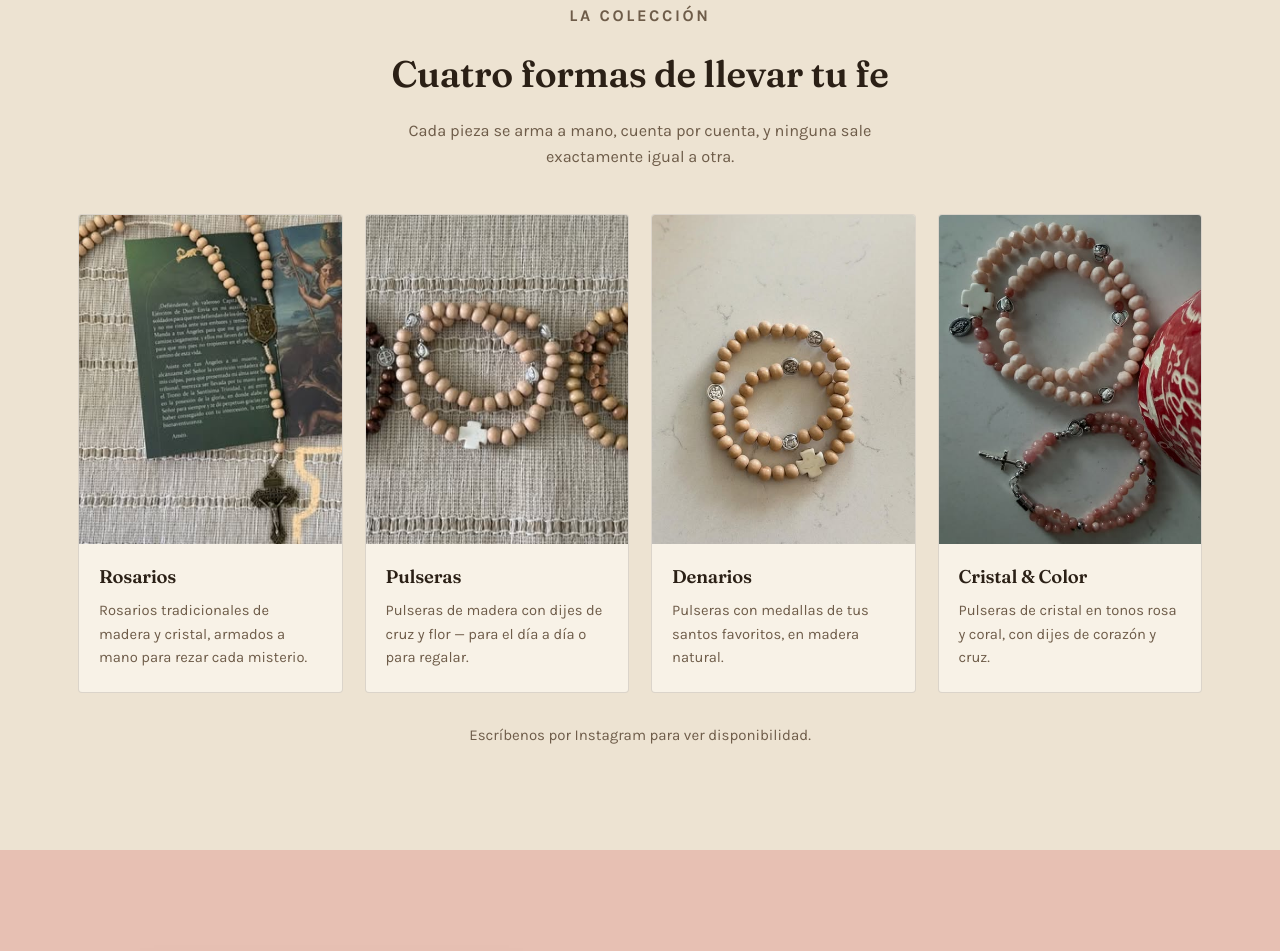
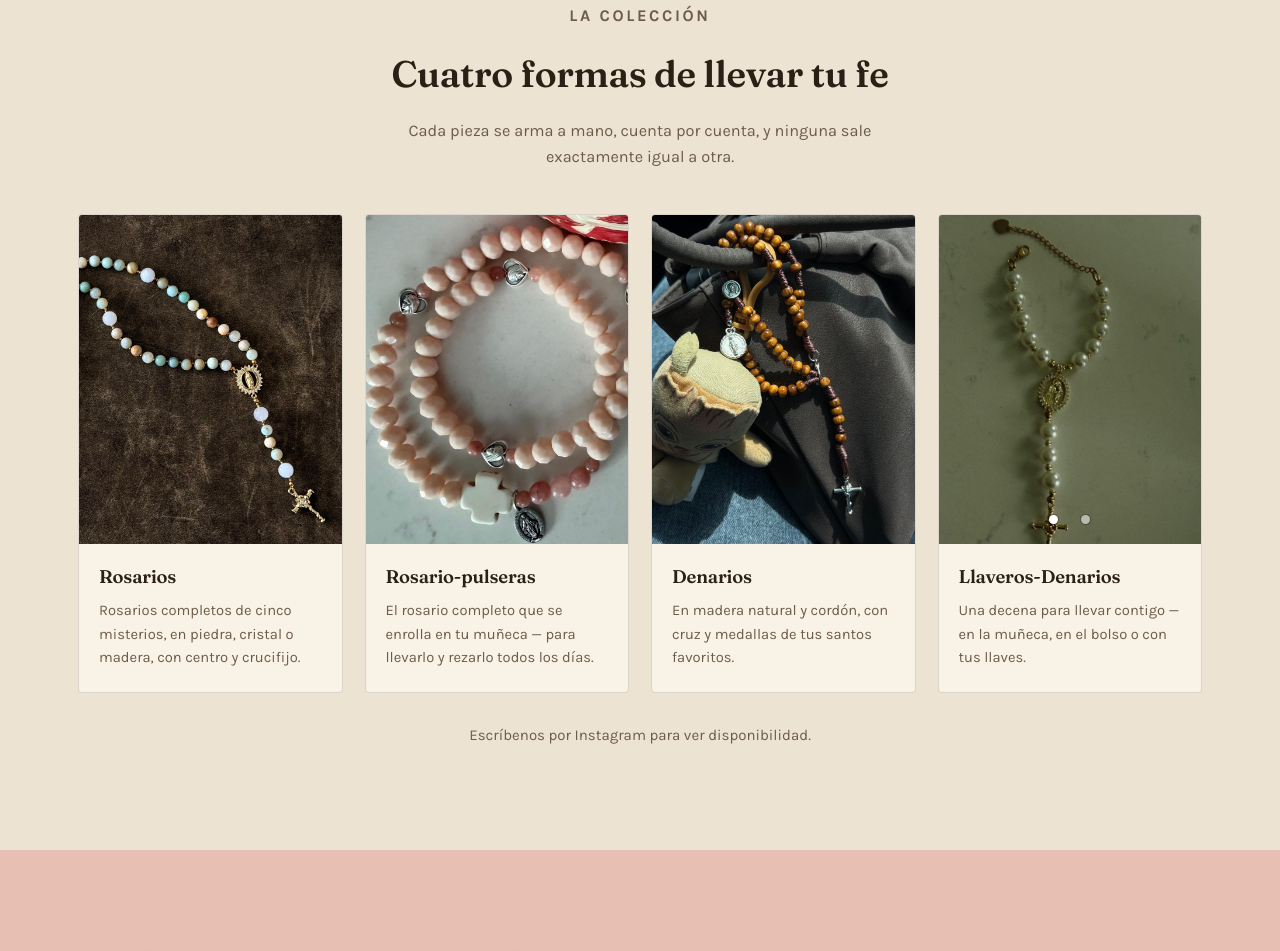
Before and after one commit to juancamachobd/jewels-by-betsa, a plain HTML site: page index.html in a window 1280 px wide. Shown: the part 970-1921 px from the top of the page. Drawn offline with Linux system fonts and the light colour scheme.

Commit message:
Update collection: new categories and photos
Rosarios, Rosario-pulseras, Denarios and Llaveros-Denarios (two photos),
using the new product photos from Betsa.

Co-Authored-By: Claude Fable 5.2 <noreply@anthropic.com>
Claude-Session: https://claude.ai/code/session_01MZjQb3Zpo1eU6MtJ2rbTTZ

```diff
--- a/css/styles.css
+++ b/css/styles.css
@@ -189,6 +189,20 @@ section.tight{padding:56px 0;}
 .card .thumb{aspect-ratio:4/5;overflow:hidden;}
 .card .thumb img{width:100%;height:100%;object-fit:cover;transition:transform .5s ease;}
 .card:hover .thumb img{transform:scale(1.05);}
+.thumb-duo{position:relative;cursor:pointer;}
+.thumb-duo img{position:absolute;inset:0;opacity:0;transition:opacity .4s ease, transform .5s ease;}
+.thumb-duo img.on{opacity:1;}
+.duo-dots{position:absolute;left:0;right:0;bottom:10px;display:flex;justify-content:center;gap:4px;}
+.duo-dots button{
+  width:28px;height:28px;padding:0;border:0;background:transparent;cursor:pointer;
+  display:grid;place-items:center;
+}
+.duo-dots button::before{
+  content:"";width:9px;height:9px;border-radius:50%;background:rgba(255,255,255,.55);
+  box-shadow:0 0 0 1px rgba(0,0,0,.25);transition:background .15s ease;
+}
+.duo-dots button[aria-pressed="true"]::before{background:#fff;}
+.duo-dots button:focus-visible{outline:2px solid #fff;outline-offset:-4px;border-radius:50%;}
 .card .body{padding:18px 20px 22px;flex:1;display:flex;flex-direction:column;gap:8px;}
 .card .body h3{font-size:1.15rem;}
 .card .body p{color:var(--muted);font-size:.92rem;margin:0;flex:1;}
--- a/index.html
+++ b/index.html
@@ -80,31 +80,38 @@
       </div>
       <div class="grid-collection" data-reveal>
         <div class="card">
-          <div class="thumb"><img src="images/rosarios.jpg" alt="Rosario de madera hecho a mano"></div>
+          <div class="thumb"><img src="images/rosario-collar.jpg" alt="Rosario de collar en piedra natural con centro de la Virgen y crucifijo dorado"></div>
           <div class="body">
             <h3 data-i18n="rosarios.title">Rosarios</h3>
-            <p data-i18n="rosarios.desc">Rosarios tradicionales de madera y cristal, armados a mano para rezar cada misterio.</p>
+            <p data-i18n="rosarios.desc">Rosarios completos de cinco misterios, en piedra, cristal o madera, con centro y crucifijo.</p>
           </div>
         </div>
         <div class="card">
-          <div class="thumb"><img src="images/pulseras.jpg" alt="Pulseras de madera con dijes de cruz"></div>
+          <div class="thumb"><img src="images/rosario-pulsera.jpg" alt="Rosario-pulsera en tonos rosa con cruz y medalla"></div>
           <div class="body">
-            <h3 data-i18n="pulseras.title">Pulseras</h3>
-            <p data-i18n="pulseras.desc">Pulseras de madera con dijes de cruz y flor — para el día a día o para regalar.</p>
+            <h3 data-i18n="pulseras.title">Rosario-pulseras</h3>
+            <p data-i18n="pulseras.desc">El rosario completo que se enrolla en tu muñeca — para llevarlo y rezarlo todos los días.</p>
           </div>
         </div>
         <div class="card">
-          <div class="thumb"><img src="images/denarios.jpg" alt="Pulseras con medallas de santos"></div>
+          <div class="thumb"><img src="images/denario-madera.jpg" alt="Cuentas de madera en cordón con medallas y cruz"></div>
           <div class="body">
             <h3 data-i18n="denarios.title">Denarios</h3>
-            <p data-i18n="denarios.desc">Pulseras con medallas de tus santos favoritos, en madera natural.</p>
+            <p data-i18n="denarios.desc">En madera natural y cordón, con cruz y medallas de tus santos favoritos.</p>
           </div>
         </div>
         <div class="card">
-          <div class="thumb"><img src="images/cristal.jpg" alt="Pulseras de cristal en tono rosa"></div>
+          <div class="thumb thumb-duo" data-duo>
+            <img class="on" src="images/llavero-denario-perla.jpg" alt="Denario de perlas con medalla de la Virgen y cruz dorada">
+            <img src="images/denario-rojo.jpg" alt="Denario rojo con cuentas blancas, medalla y cruz dorada">
+            <div class="duo-dots">
+              <button type="button" aria-pressed="true" aria-label="Foto 1"></button>
+              <button type="button" aria-pressed="false" aria-label="Foto 2"></button>
+            </div>
+          </div>
           <div class="body">
-            <h3 data-i18n="cristal.title">Cristal &amp; Color</h3>
-            <p data-i18n="cristal.desc">Pulseras de cristal en tonos rosa y coral, con dijes de corazón y cruz.</p>
+            <h3 data-i18n="llaveros.title">Llaveros-Denarios</h3>
+            <p data-i18n="llaveros.desc">Una decena para llevar contigo — en la muñeca, en el bolso o con tus llaves.</p>
           </div>
         </div>
       </div>
--- a/js/main.js
+++ b/js/main.js
@@ -67,13 +67,13 @@
     "section.collection.title":["Cuatro formas de llevar tu fe","Four ways to wear your faith"],
     "section.collection.sub":["Cada pieza se arma a mano, cuenta por cuenta, y ninguna sale exactamente igual a otra.","Every piece is assembled by hand, bead by bead — no two come out exactly alike."],
     "rosarios.title":["Rosarios","Rosaries"],
-    "rosarios.desc":["Rosarios tradicionales de madera y cristal, armados a mano para rezar cada misterio.","Traditional wood and crystal rosaries, hand-strung for praying every mystery."],
-    "pulseras.title":["Pulseras","Bracelets"],
-    "pulseras.desc":["Pulseras de madera con dijes de cruz y flor — para el día a día o para regalar.","Wood bracelets with cross and flower charms — everyday wear or the perfect gift."],
-    "denarios.title":["Denarios","Charm Medals"],
-    "denarios.desc":["Pulseras con medallas de tus santos favoritos, en madera natural.","Bracelets set with medals of your favorite saints, in natural wood."],
-    "cristal.title":["Cristal & Color","Crystal & Color"],
-    "cristal.desc":["Pulseras de cristal en tonos rosa y coral, con dijes de corazón y cruz.","Crystal bracelets in blush and coral tones, with heart and cross charms."],
+    "rosarios.desc":["Rosarios completos de cinco misterios, en piedra, cristal o madera, con centro y crucifijo.","Full five-decade rosaries in stone, crystal or wood, with a center medal and crucifix."],
+    "pulseras.title":["Rosario-pulseras","Rosary Bracelets"],
+    "pulseras.desc":["El rosario completo que se enrolla en tu muñeca — para llevarlo y rezarlo todos los días.","The full rosary that wraps around your wrist — to wear and pray every day."],
+    "denarios.title":["Denarios","Decade Rosaries"],
+    "denarios.desc":["En madera natural y cordón, con cruz y medallas de tus santos favoritos.","In natural wood and cord, with a cross and medals of your favorite saints."],
+    "llaveros.title":["Llaveros-Denarios","Keychain Decades"],
+    "llaveros.desc":["Una decena para llevar contigo — en la muñeca, en el bolso o con tus llaves.","One decade to carry with you — on your wrist, on your bag or with your keys."],
     "collection.cta":["Escríbenos por Instagram para ver disponibilidad.","Message us on Instagram to check availability."],
     "faith.kicker":["NUESTRA FE","OUR FAITH"],
     "faith.title":["Hecho a mano, hecho con fe","Handmade, held in faith"],
@@ -135,6 +135,20 @@
   document.getElementById("btnEs").addEventListener("click", function(){ setLang("es"); });
   document.getElementById("btnEn").addEventListener("click", function(){ setLang("en"); });
   setLang(getLang());
+
+  /* ---------- Tarjetas con dos fotos ---------- */
+  document.querySelectorAll("[data-duo]").forEach(function(duo){
+    var imgs = duo.querySelectorAll("img"), dots = duo.querySelectorAll(".duo-dots button");
+    function show(n){
+      imgs.forEach(function(im, i){ im.classList.toggle("on", i === n); });
+      dots.forEach(function(d, i){ d.setAttribute("aria-pressed", String(i === n)); });
+    }
+    dots.forEach(function(d, i){ d.addEventListener("click", function(e){ e.stopPropagation(); show(i); }); });
+    duo.addEventListener("click", function(){
+      var cur = 0; imgs.forEach(function(im, i){ if(im.classList.contains("on")) cur = i; });
+      show((cur + 1) % imgs.length);
+    });
+  });
 
   /* ---------- Pedido personalizado ---------- */
   var form = document.getElementById("customForm");
```
Also changed, not shown: images/cristal.jpg (deleted), images/denario-madera.jpg (added), images/denario-rojo.jpg (added), images/denarios.jpg (deleted), images/llavero-denario-perla.jpg (added), images/rosario-collar.jpg (added), images/rosario-pulsera.jpg (added), images/rosarios.jpg (deleted).
